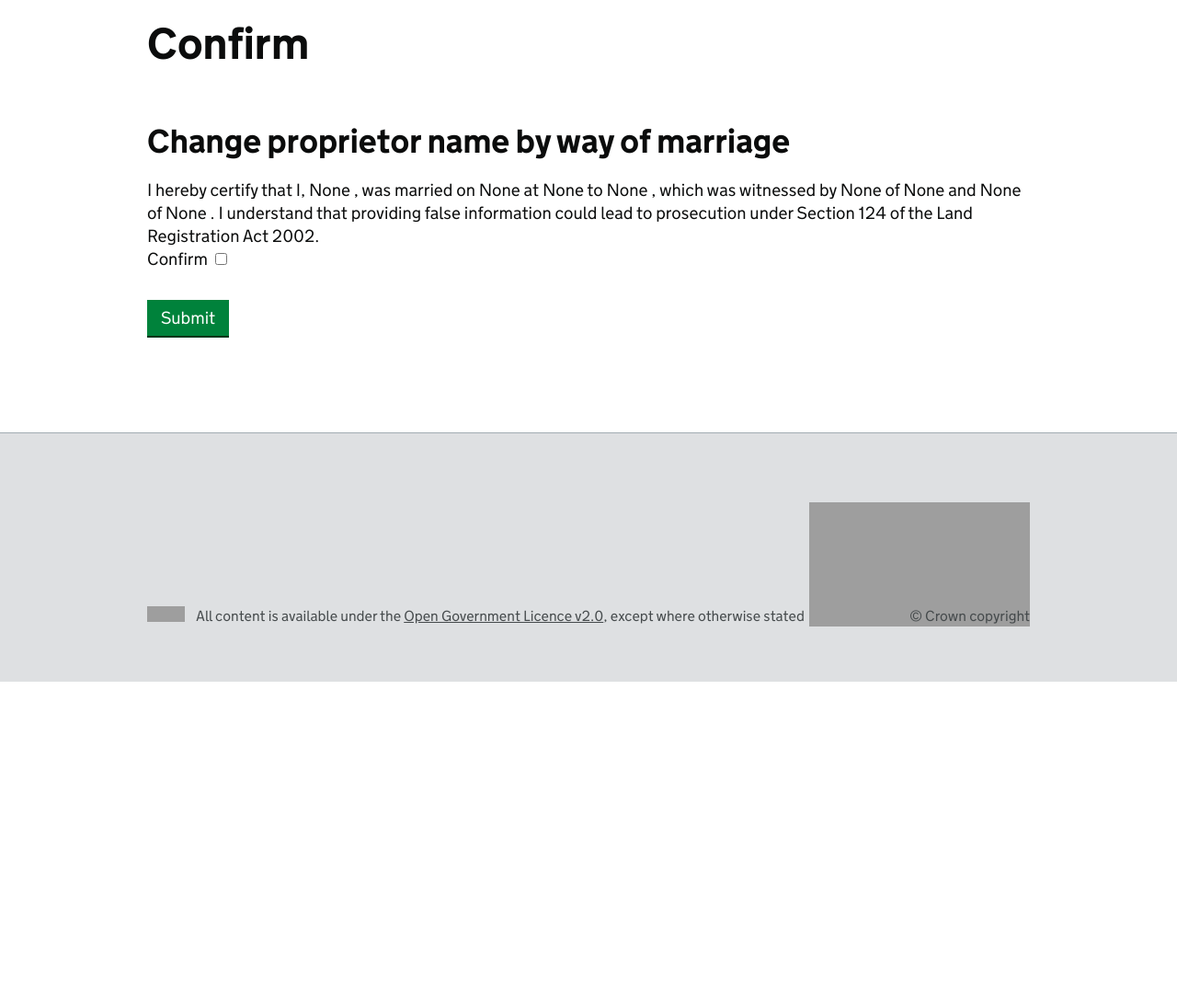
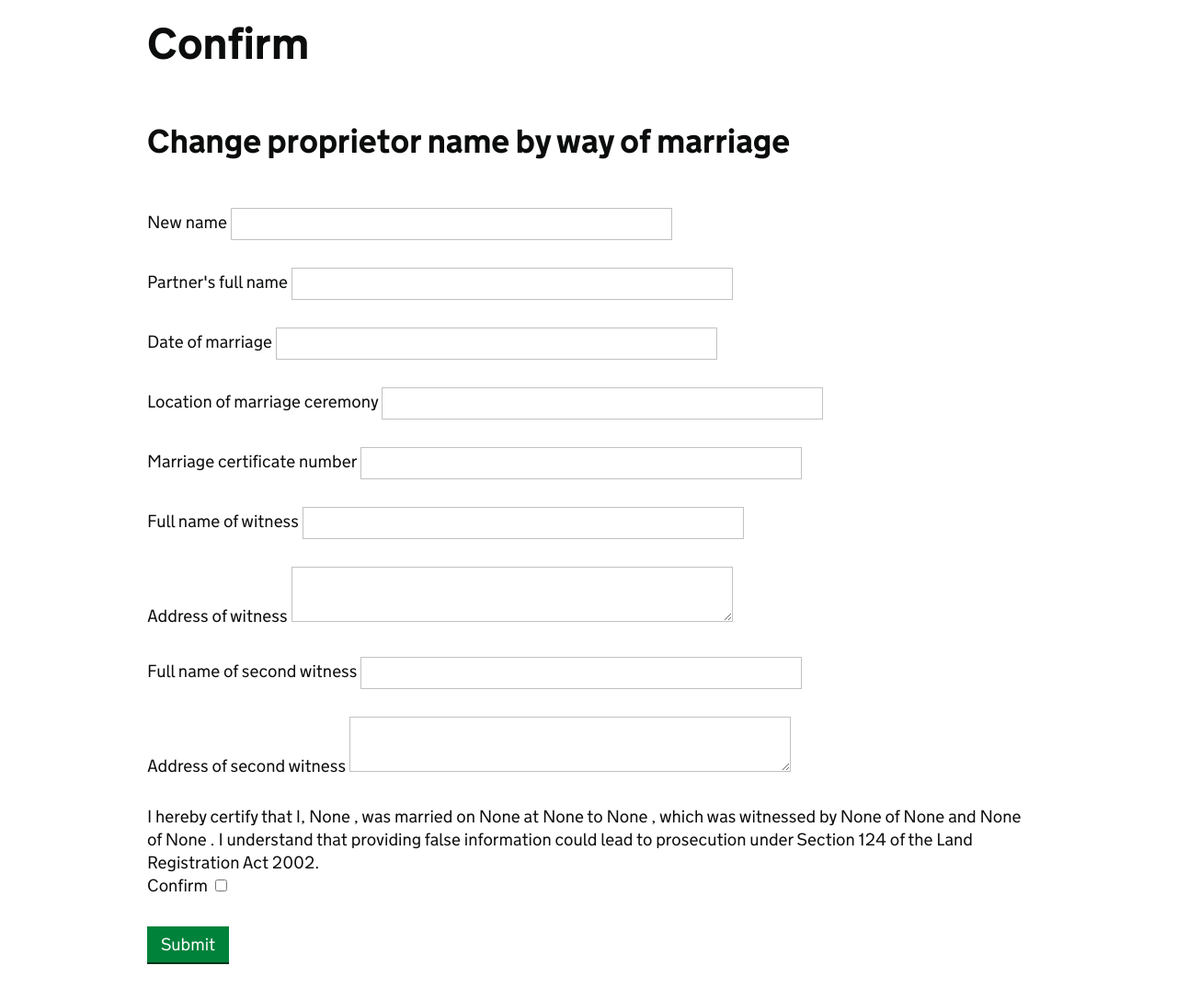
Before and after one commit to LandRegistry/service-frontend, a Flask app: template service/templates/confirm.html in a window 1280 px wide. Shown: the part 150-1237 px from the top of the page at 92% size. Before the commit the page ends 891 px from the top, so only its background shows below. Run offline with Flask 2, Linux system fonts and the light colour scheme; the template is opened without the code that fills it: values that come from a table or form of the project are taken from there, others are empty; some libraries are stand-ins or nearby versions; grey boxes are pictures that could not be loaded.

Commit message:
test cange of title

```diff
--- a/service/forms.py
+++ b/service/forms.py
@@ -10,10 +10,26 @@ class ChangeForm(Form):
 
     proprietor_new_name = StringField('New name', validators=[DataRequired()])
     partner_name = StringField('Partner\'s full name', validators=[DataRequired()])
-    marriage_date = DateField('Date of marriage', format='%Y-%m-%d', validators=[DataRequired()])
+    marriage_date = StringField('Date of marriage', validators=[DataRequired()])
     marriage_place = StringField('Location of marriage ceremony', validators=[DataRequired()])
     marriage_certificate_number = StringField('Marriage certificate number', validators=[DataRequired()])
     witness_name = StringField('Full name of witness', validators=[DataRequired()])
     witness_address = TextAreaField('Address of witness', validators=[DataRequired()])
     witness2_name = StringField('Full name of second witness', validators=[DataRequired()])
     witness2_address = TextAreaField('Address of second witness', validators=[DataRequired()])
+
+class ConfirmForm(ChangeForm):
+
+    title_number = HiddenField('Title Number')
+
+    confirm = BooleanField('Confirm')
+
+    proprietor_new_name = HiddenField('New name')
+    partner_name = HiddenField('Partner\'s full name')
+    marriage_date = HiddenField('Date of marriage')
+    marriage_place = HiddenField('Location of marriage ceremony')
+    marriage_certificate_number = HiddenField('Marriage certificate number')
+    witness_name = HiddenField('Full name of witness')
+    witness_address = HiddenField('Address of witness')
+    witness2_name = HiddenField('Full name of second witness')
+    witness2_address = HiddenField('Address of second witness')
--- a/service/server.py
+++ b/service/server.py
@@ -8,7 +8,7 @@ from flask.ext.security import login_required
 from service import app, db
 from .health import Health
 from audit import Audit
-from forms import ChangeForm
+from forms import ChangeForm, ConfirmForm
 from datetime import datetime
 
 
@@ -82,10 +82,10 @@ def property_by_title_edit_proprietor(title_number):
         form.title_number.data = title['title_number']
 
     if request.method == 'POST' and form.validate():
-        if form.confirm.data:
+        if 'confirm' in form and form.confirm.data:
             return render_template('acknowledgement.html', form=form)
         else:
-            return render_template('confirm.html', form=form)
+            return render_template('confirm.html', form=ConfirmForm(obj=form.data))
 
 
     return render_template('edit_property.html', form=form)
--- a/service/templates/confirm.html
+++ b/service/templates/confirm.html
@@ -17,6 +17,18 @@
 
             <form action='' method='POST'>
               {{ form.csrf_token }}{{form.hidden_tag()}}
+
+              {{ render_field(form.title_number) }}
+              {{ render_field(form.proprietor_new_name) }}
+              {{ render_field(form.partner_name) }}
+              {{ render_field(form.marriage_date) }}
+              {{ render_field(form.marriage_place) }}
+              {{ render_field(form.marriage_certificate_number) }}
+              {{ render_field(form.witness_name) }}
+              {{ render_field(form.witness_address) }}
+              {{ render_field(form.witness2_name) }}
+              {{ render_field(form.witness2_address) }}
+
 
               <fieldset>
 
```
Also changed, not shown: tests/test_changetitle.py (added, +105 -0 lines).
